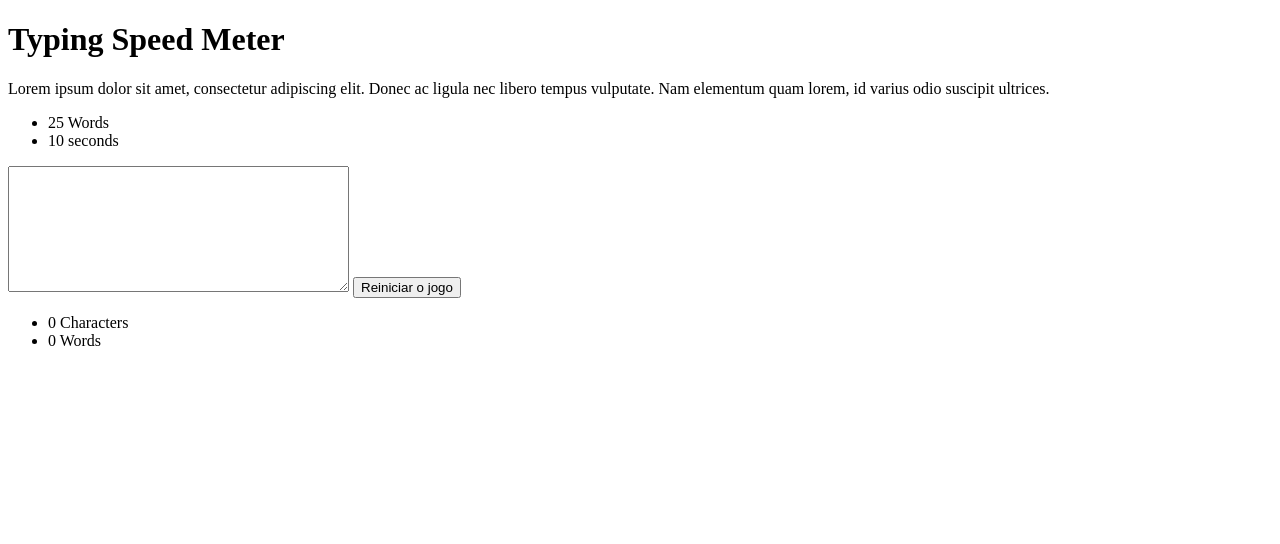
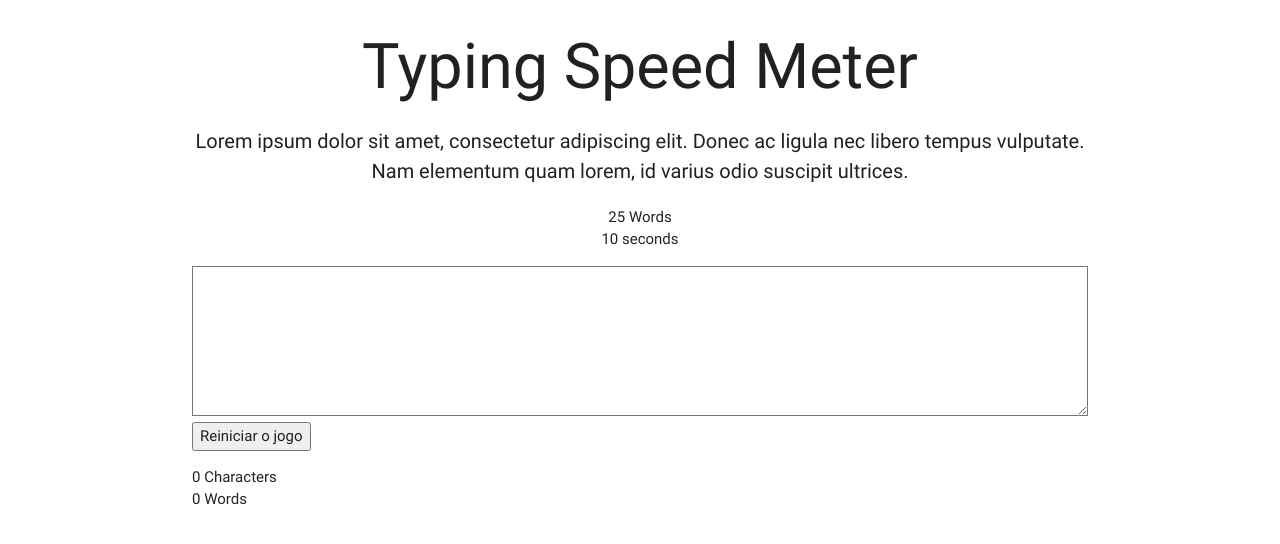
Before and after one commit to allanncruz/typing-speed-meter, a plain HTML site: page public/principal.html in a window 1280 px wide. Drawn offline with Linux system fonts and the light colour scheme.

Commit message:
Styling the game

```diff
--- a/public/css/estilos.css
+++ b/public/css/estilos.css
@@ -0,0 +1,12 @@
+.typing-field{
+    font-size: 20px;
+    height: 150px;
+}
+
+.phrase{
+    font-size: 20px;
+}
+
+.fieldDisabled{
+    background-color: lightcoral;
+}
--- a/public/js/main.js
+++ b/public/js/main.js
@@ -37,6 +37,7 @@ function initializeTimer(){
             if (typingTime < 1) {
                 field.attr("disabled", true);
                 clearInterval(cronometroID);
+                field.addClass("fieldDisabled");
             }
         }, 1000)
     });
--- a/public/principal.html
+++ b/public/principal.html
@@ -2,13 +2,16 @@
 <html lang="pt-br">
 <head>
     <meta charset="UTF-8">
+    <link rel="stylesheet" href="css/libs/materialize.min.css">
+    <link rel="stylesheet" href="css/estilos.css">
     <title>Typing Speed Meter</title>
 </head>
 <body>
-    <h1>Typing Speed Meter</h1>
-    <p class="phrase">Lorem ipsum dolor sit amet, consectetur adipiscing elit. Donec ac ligula nec libero tempus vulputate. Nam elementum quam lorem, id varius odio suscipit ultrices. </p>
+    <div class="container">
+        <h1 class="center">Typing Speed Meter</h1>
+        <p class="phrase center">Lorem ipsum dolor sit amet, consectetur adipiscing elit. Donec ac ligula nec libero tempus vulputate. Nam elementum quam lorem, id varius odio suscipit ultrices. </p>
 
-    <ul class="info">
+        <ul class="info center">
             <li><span id="phraseSize">0</span> Words</li>
             <li><span id="typing-time">10</span> seconds</li>
         </ul>
@@ -24,6 +27,7 @@
                 <span id="counterWords">0</span> Words
             </li>
         </ul>
+    </div>
 
     <script src="js/jquery.js"></script>
     <script src="js/main.js"></script>
```
Lines whose indentation alone changed are shown as unchanged.
